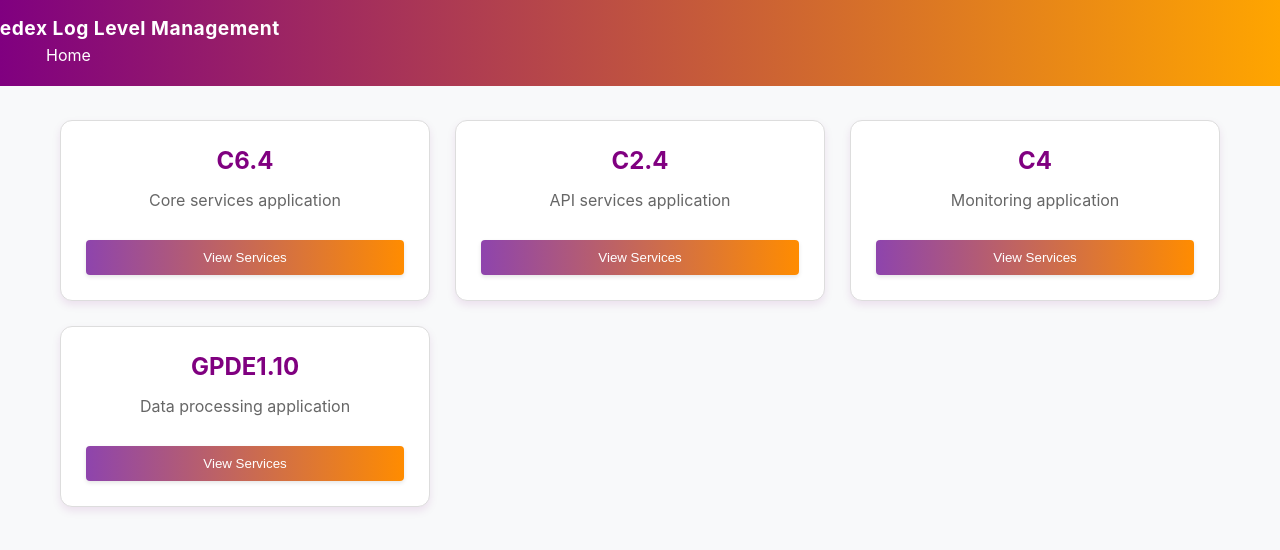
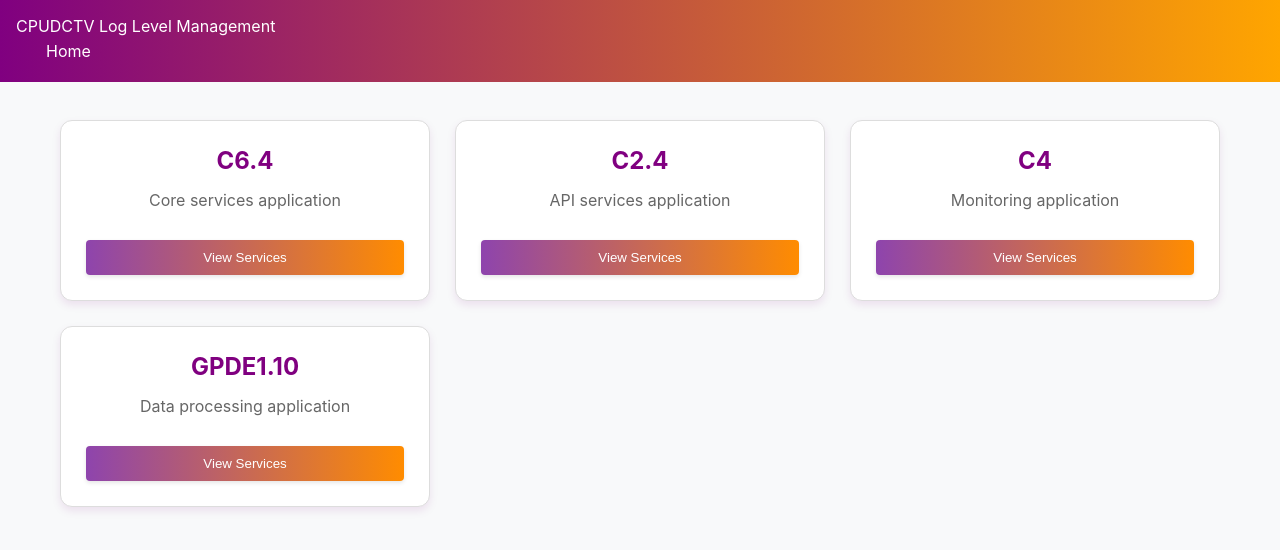
Before and after one commit to pravi976/runtimeloglevelchange, a React (Create React App) app: page / in a window 1280 px wide. Shown: the top 550 px of the page. Built offline with nearby package versions, Linux system fonts and the light colour scheme.

Commit message:
remove scrolling text

```diff
--- a/src/App.js
+++ b/src/App.js
@@ -12,7 +12,7 @@ function App() {
     <Router>
       <div className="App">
         <header className="App-header">
-          <span className="running-text">Fedex Log Level Management</span>
+          <span>CPUDCTV Log Level Management</span>
           <Navigation />
         </header>
         <main>
```
